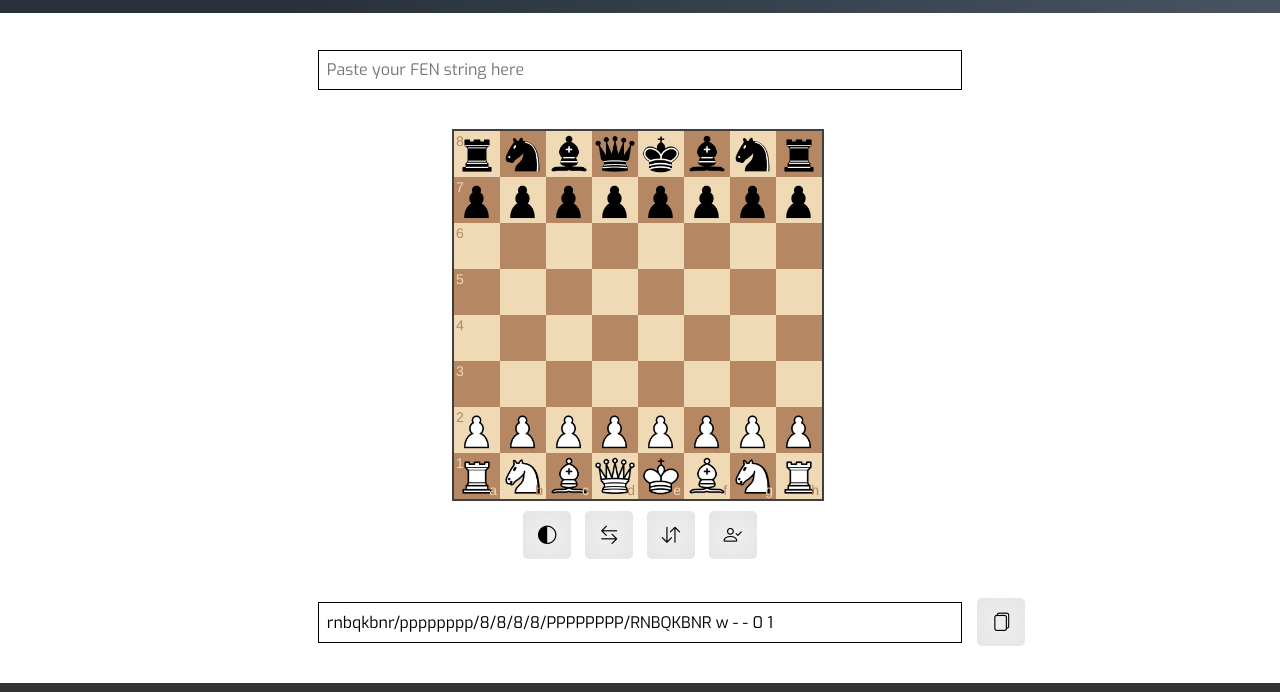
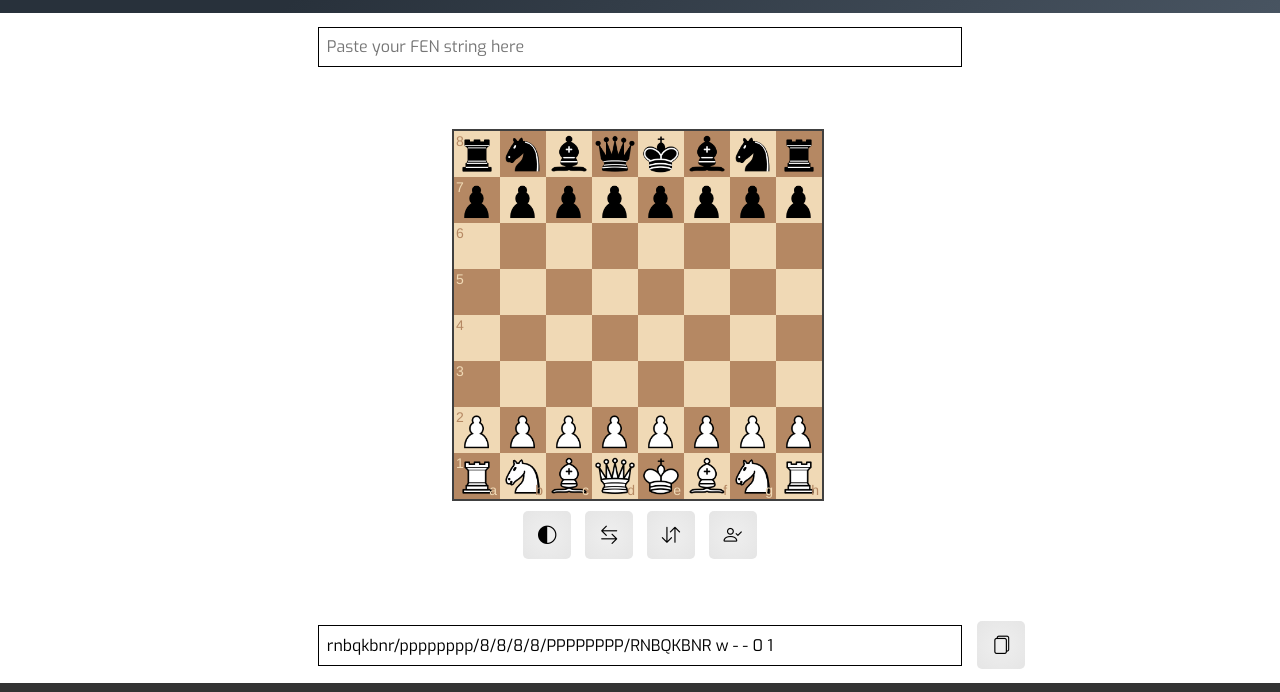
Before and after one commit to MelvDouc/fen-string-editor.github.io, a plain HTML site: page index.html in a window 1280 px wide. Shown: the part 61-753 px from the top of the page. Drawn offline with nearby package versions, Linux system fonts and the light colour scheme.

Commit message:
cross-browser style compatibility

```diff
--- a/assets/css/style.css
+++ b/assets/css/style.css
@@ -4,7 +4,6 @@
 :root {
     --boardWidth: 30%;
     --inputWidth1: 50%;
-    --inputHeight1: 2rem;
     --inputPadding1: .2rem .5rem;
     --sectionMargin: 1rem;
     --iconFontSize: 2rem;
@@ -18,14 +17,16 @@
 }
 
 html, body {
-    width: 100vw;
-    height: 100vh;
+    max-width: 100vw;
+    min-height: 100vh;
 }
 
 body {
-    display: flex;
+    /*display: flex;
     flex-flow: column nowrap;
-    flex-basis: auto;
+    flex-basis: auto;*/
+    display: grid;
+    grid-template-rows: auto 6fr auto;
     font-family: var(--fontFamily1);
 }
 
@@ -52,11 +53,12 @@ h1 {
 /*  */
 
 main {
-    height: 100%;
+    height: fit-content;
+    min-height: 100%;
     padding: .85em;
     display: flex;
     flex-direction: column;
-    justify-content: space-evenly;
+    justify-content: space-between;
     background: url("../img/bg-chessboard.jpg") center / cover no-repeat;
 }
 
@@ -76,7 +78,7 @@ input {
     all: unset;
     border: 1px solid black;
     width: var(--inputWidth1);
-    height: var(--inputHeight1);
+    height: 2rem;
     padding: var(--inputPadding1);
     background: white;
     font-family: var(--fontFamily1);
@@ -124,15 +126,15 @@ button:active {
 }
 
 #flip-board {
+    padding: .33rem;
     position: absolute;
     top: 0;
-    right: calc(50% - var(--boardWidth) / 2);
+    right: calc(50% - var(--boardWidth) / 2 - .33rem);
     transform: translateX(100%);
     margin-right: -.33rem;
     width: 16px;
     height: 16px;
     background: white;
-    padding: .33rem;
     display: none;
 }
 
```
